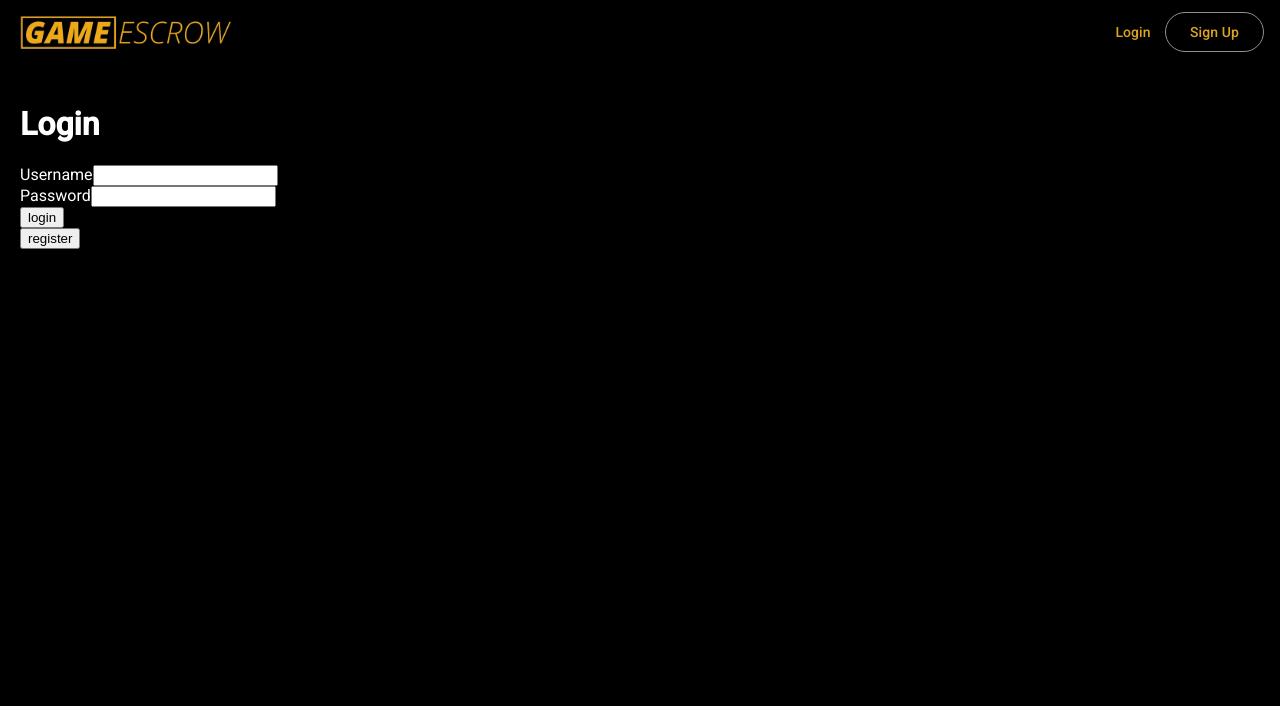
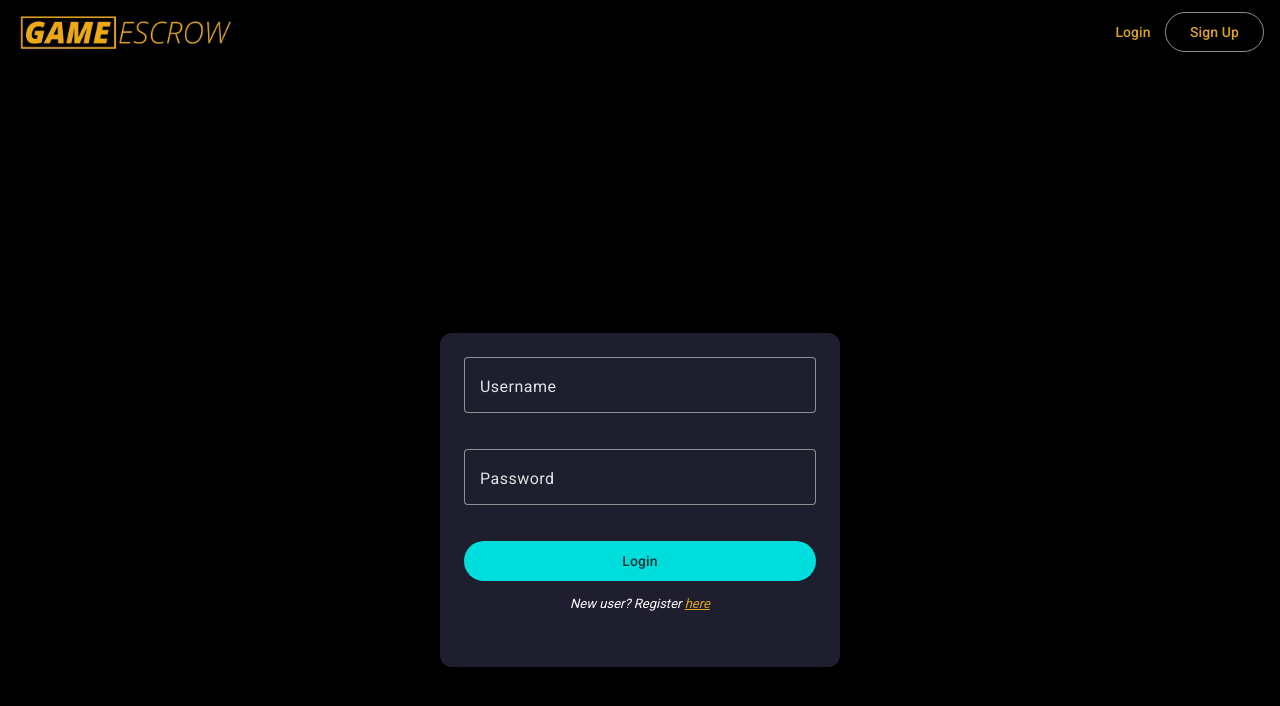
Before and after one commit to gdgdgdrox/Game-Escrow, an Angular app in the folder client/: page /login in a window 1280 px wide. Shown: the top 706 px of the page. Built offline with nearby package versions, Linux system fonts and the light colour scheme.

Commit message:
Improve UI for Login and Registration

```diff
--- a/client/src/app/component/login/login.component.css
+++ b/client/src/app/component/login/login.component.css
@@ -0,0 +1,51 @@
+.form-container {
+    display: flex;
+    justify-content: center;
+    align-items: center;
+    height: 100vh;
+    padding: 16px;
+    background-color: #000; /* Black background */
+  }
+
+  .form-card {
+    width: 400px;
+    padding: 24px;
+    border-radius: 12px;
+    background-color: #1e1e2f; /* Dark card background */
+    box-shadow: 0 8px 16px rgba(0, 0, 0, 0.6);
+    color: #ffffff; /* White text */
+  }
+
+  mat-form-field {
+    width: 100%;
+    margin-bottom: 16px;
+  }
+
+  .mat-form-field-flex {
+    background-color: #2a2a3c; /* Input field background */
+    border-radius: 6px;
+  }
+
+  em{
+    font-size: small;
+    padding: 15px 0px 0px 0px;
+    text-align: center;
+  }
+
+  a{
+    color: goldenrod;
+  }
+
+  p{
+    text-align: center;
+  }
+
+  .success {
+    text-align: center;
+    color: goldenrod;
+  }
+
+  .failure {
+    text-align: center;
+    color: #f44336;
+  }
--- a/client/src/app/component/login/login.component.html
+++ b/client/src/app/component/login/login.component.html
@@ -1,12 +1,21 @@
-<h1>Login</h1>
-<form (ngSubmit)="onLogin(loginForm)" #loginForm="ngForm">
-  <label for="username">Username</label>
-  <input type="text" id="username" name="username" ngModel />
-  <br />
-  <label for="password">Password</label>
-  <input type="password" id="password" name="password" ngModel />
-  <br />
-  <button type="submit">login</button>
-</form>
-<button [routerLink]="['/register']">register</button>
-<p>{{loginOutcomeMessage}}</p>
+<div class="form-container">
+  <form (ngSubmit)="onLogin(loginForm)" #loginForm="ngForm">
+    <mat-card class="form-card">
+      <mat-form-field appearance="outline">
+        <mat-label>Username</mat-label>
+        <input matInput type="text" id="username" name="username" ngModel />
+      </mat-form-field>
+
+
+      <mat-form-field appearance="outline">
+        <mat-label>Password</mat-label>
+        <input matInput type="password" id="password" name="password" ngModel />
+      </mat-form-field>
+      <button mat-flat-button type="submit">Login</button>
+      <em>New user? Register
+        <a [routerLink]="'/register'">here</a>
+      </em>
+      <p [ngClass]="{'success' : loginSuccess, 'failure': !loginSuccess}">{{ loginOutcomeMessage }}</p>
+    </mat-card>
+    </form>
+</div>
--- a/client/src/app/component/login/login.component.ts
+++ b/client/src/app/component/login/login.component.ts
@@ -3,11 +3,18 @@ import { FormsModule, NgForm } from '@angular/forms';
 import { AuthService } from '../../service/auth.service';
 import { HttpErrorResponse, HttpResponse } from '@angular/common/http';
 import { Router, RouterModule } from '@angular/router';
+import { MatInputModule } from '@angular/material/input';
+import { MatButtonModule } from '@angular/material/button';
+import { MatFormFieldModule } from '@angular/material/form-field';
+import { MatRadioModule } from '@angular/material/radio';
+import { MatIconModule } from '@angular/material/icon';
+import {MatCardModule} from '@angular/material/card';
+import { CommonModule } from '@angular/common';
 
 @Component({
   selector: 'app-login',
   standalone: true,
-  imports: [FormsModule, RouterModule],
+  imports: [FormsModule, RouterModule, MatInputModule, MatButtonModule, MatFormFieldModule, MatRadioModule, MatIconModule,MatCardModule, CommonModule],
   templateUrl: './login.component.html',
   styleUrl: './login.component.css',
 })
@@ -15,13 +22,15 @@ export class LoginComponent {
   constructor(private authService: AuthService, private router: Router) {}
 
   loginOutcomeMessage!: string;
+  loginSuccess = false;
 
   onLogin(form: NgForm) {
     console.log('logging in user ', form.value);
     this.authService.login(form.value.username, form.value.password).subscribe({
       next: (response: HttpResponse<string>) => {
-        this.loginOutcomeMessage = 'success!';
-        setTimeout(() => this.router.navigate(['/header']), 1000);
+        this.loginOutcomeMessage = 'Success!';
+        this.loginSuccess = true;
+        setTimeout(() => this.router.navigate(['/transaction-parent']), 1000);
       },
       error: (error: HttpErrorResponse) => {
         this.loginOutcomeMessage = 'Login failed';
--- a/client/src/app/component/registration/registration.component.css
+++ b/client/src/app/component/registration/registration.component.css
@@ -110,19 +110,13 @@ mat-radio-button.mat-radio-checked {
 
 /* Success and error message styling */
 .success {
-  color: #4caf50;
-  font-weight: bold;
-  background-color: #1e3b1e;
-  border: 1px solid #4caf50;
-  padding: 8px;
-  border-radius: 6px;
+  text-align: center;
+  color: goldenrod;
+  padding: 10px 0px 10px 10px;
 }
 
-.error {
+.failure {
+  text-align: center;
   color: #f44336;
-  font-weight: bold;
-  background-color: #3c1e1e;
-  border: 1px solid #f44336;
-  padding: 8px;
-  border-radius: 6px;
+  padding: 10px 0px 10px 10px;
 }
--- a/client/src/app/component/registration/registration.component.html
+++ b/client/src/app/component/registration/registration.component.html
@@ -93,12 +93,13 @@
       >
         Sign Up
       </button>
+      @if(registrationStatusMessage){
+        <div [ngClass]="{'success' : registrationSuccess, 'failure': !registrationSuccess}">
+          {{registrationStatusMessage}}
+        </div>
+      }
     </mat-card>
   </form>
 </div>
 <div>
-  <p>{{ registrationStatusMessage }}</p>
-  @if (registrationStatusMessage === 'User already exists'){
-    <a [routerLink]="['/login']">Login?</a>
-  }
 </div>
--- a/client/src/app/component/registration/registration.component.ts
+++ b/client/src/app/component/registration/registration.component.ts
@@ -30,8 +30,7 @@ import { CommonModule } from '@angular/common';
 export class RegistrationComponent {
   registrationForm!: FormGroup;
   registrationStatusMessage = '';
-  registrationStatusClass = '';
-
+  registrationSuccess = false;
 
   constructor(
     private registrationService: RegistrationService,
@@ -58,7 +57,7 @@ export class RegistrationComponent {
         console.log(response.status);
         if (response.status === 201){
           this.registrationStatusMessage = 'Success!';
-          this.registrationStatusClass = 'success';
+          this.registrationSuccess = true;
           setTimeout(() => this.router.navigate(['/login']), 2000
         )
         }
@@ -72,7 +71,7 @@ export class RegistrationComponent {
         else{
           this.registrationStatusMessage = 'Something went wrong. Please try again later.';
         }
-        this.registrationStatusClass = 'error';
+        this.registrationSuccess = false;
       }
     });
 
```
